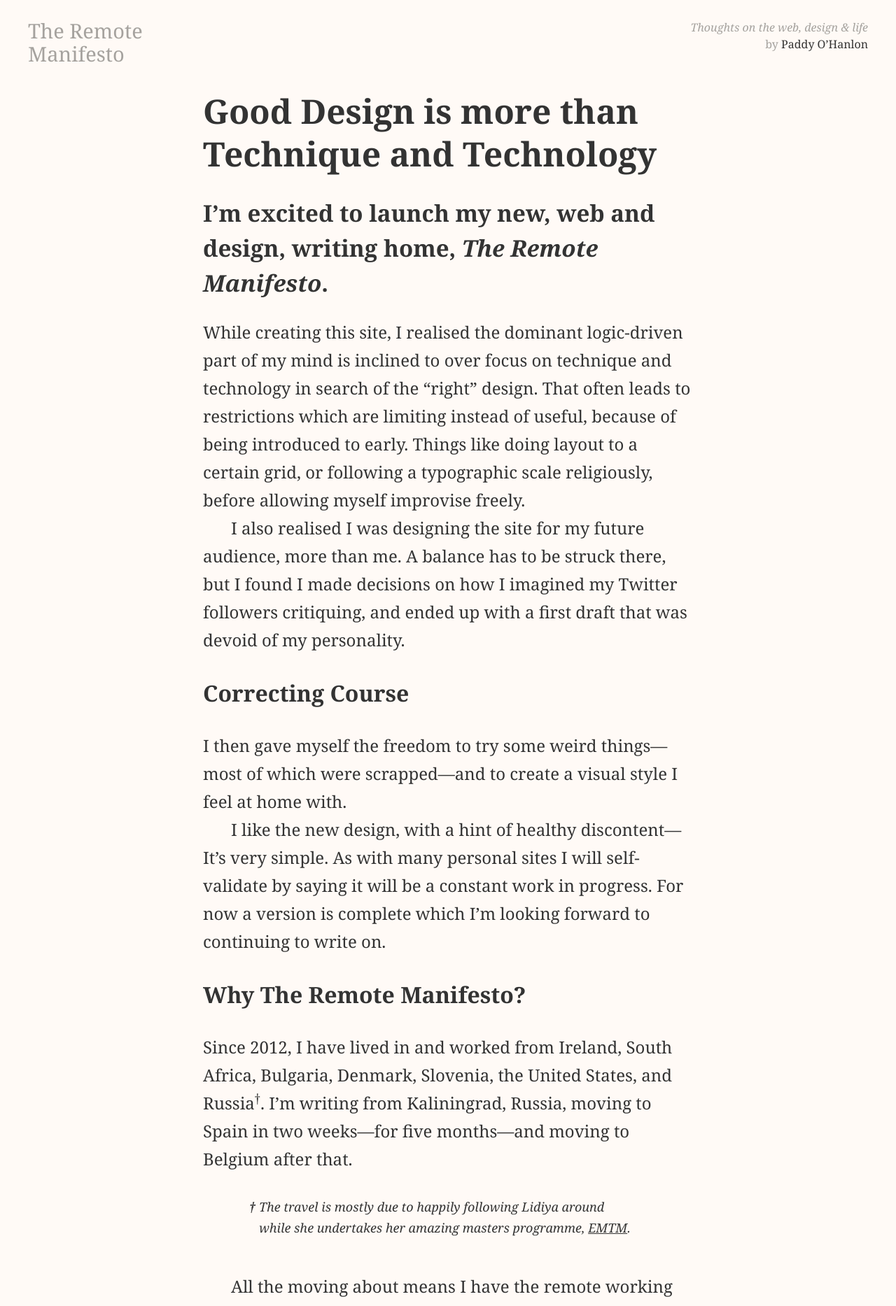
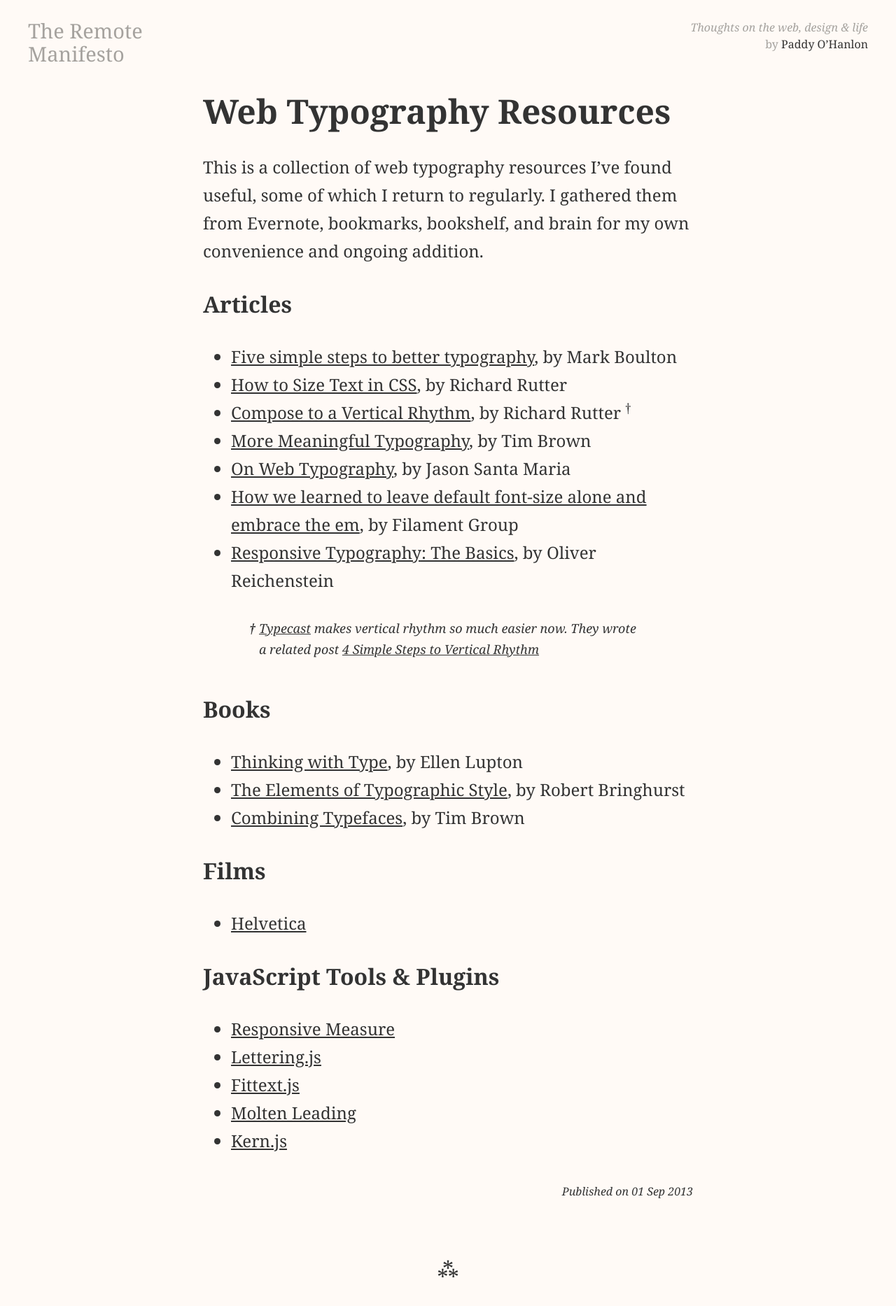
Before and after one commit to paddyohanlon/remote-manifesto, a Jekyll site: the page built from index.html, in a window 1280 px wide. Shown: the top 1867 px of the page at 70% size. Built offline with Jekyll 4.4.1, drawn with Linux system fonts in a browser that asks for light colours; nearby versions of some CDN libraries; Markdown is read by kramdown in place of the engine named in the settings; some of the changed text lies outside the part shown.

Commit message:
Do new type refs post and add asterism.

```diff
--- a/_posts/2013-08-24-good-design-is-more-than-technique-and-technology.markdown
+++ b/_posts/2013-08-24-good-design-is-more-than-technique-and-technology.markdown
@@ -2,7 +2,7 @@
 layout: post
 title:  "Good Design is more than Technique and Technology"
 date:   2013-08-24 10:20:00
-categories: typeography design jekyll
+categories: typography design jekyll
 ---
 
 <p class="lead">I’m excited to launch my new, web and design, writing home, <em>The Remote Manifesto</em>.</p>
@@ -19,7 +19,7 @@ categories: typeography design jekyll
 
 <h3>Why The Remote Manifesto?</h3>
 
-<p>Since 2012, I have lived in and worked from Ireland, South Africa, Bulgaria, Denmark, Slovenia, the United States, and Russia<sup><a href="#emtm" id="footnote1">&#8224;</a></sup>. I’m writing from Kaliningrad, Russia, moving to Spain in two weeks—for five months—and moving to Belgium after that.</p>
+<p>Since 2012, I have lived in and worked from Ireland, South Africa, Bulgaria, Denmark, Slovenia, the United States, and Russia. <sup><a href="#emtm" id="footnote1">&#8224;</a></sup> I’m writing from Kaliningrad, Russia, moving to Spain in two weeks—for five months—and moving to Belgium after that.</p>
 
 <aside class="digression" id="emtm"><p><b>&#8224;</b> The travel is mostly due to happily following Lidiya around while she undertakes her amazing masters programme, <a href="http://www.emtmmaster.net/">EMTM</a>.</p> <a class="return-to-text" href="#footnote1" id="emtm">Return to the main text</a></aside>
 
--- /dev/null
+++ b/_posts/2013-09-01-web-typography-resources.markdown
@@ -0,0 +1,46 @@
+---
+layout: post
+title:  "Web Typography Resources"
+date:   2013-09-01 18:00:00
+categories: web typography reference
+---
+
+<p>This is a collection of web typography resources I’ve found useful, some of which I return to regularly. I gathered them from Evernote, bookmarks, bookshelf, and brain for my own convenience and ongoing addition.</p>
+
+<h3>Articles</h3>
+
+<ul>
+<li><a href="http://markboulton.co.uk/journal/five-simple-steps-to-better-typography">Five simple steps to better typography</a>, by Mark Boulton</li>
+<li><a href="http://alistapart.com/article/howtosizetextincss">How to Size Text in CSS</a>, by Richard Rutter</li>
+<li><a href="http://24ways.org/2006/compose-to-a-vertical-rhythm/">Compose to a Vertical Rhythm</a>, by Richard Rutter <sup><a href="#typecast-vertical-rhythm" id="footnote3">&#8224;</a></sup></li>
+<li><a href="http://alistapart.com/article/more-meaningful-typography">More Meaningful Typography</a>, by Tim Brown</li>
+<li><a href="http://alistapart.com/article/on-web-typography">On Web Typography</a>, by Jason Santa Maria</li>
+<li><a href="http://filamentgroup.com/lab/how_we_learned_to_leave_body_font_size_alone/">How we learned to leave default font-size alone and embrace the em</a>, by Filament Group</li>
+<li><a href="http://ia.net/blog/responsive-typography-the-basics/">Responsive Typography: The Basics</a>, by Oliver Reichenstein</li>
+</ul>
+
+<aside class="digression" id="typecast-vertical-rhythm"><p><b>&#8224;</b><a href="http://typecast.com/">Typecast</a> makes vertical rhythm so much easier now. They wrote a related post <a href="http://typecast.com/blog/4-simple-steps-to-vertical-rhythm">4 Simple Steps to Vertical Rhythm</a></p> <a class="return-to-text" href="#footnote3" id="emtm">Return to the main text</a></aside>
+
+<h3>Books</h3>
+
+<ul>
+<li><a href="http://www.amazon.co.uk/gp/product/1568989695/ref=as_li_qf_sp_asin_tl?ie=UTF8&amp;camp=1634&amp;creative=6738&amp;creativeASIN=1568989695&amp;linkCode=as2&amp;tag=mylifethougan-21">Thinking with Type</a>, by Ellen Lupton</li>
+<li><a href="http://www.amazon.co.uk/gp/product/0881792128/ref=as_li_qf_sp_asin_il_tl?ie=UTF8&amp;camp=1634&amp;creative=6738&amp;creativeASIN=0881792128&amp;linkCode=as2&amp;tag=mylifethougan-21">The Elements of Typographic Style</a>, by Robert Bringhurst</li>
+<li><a href="http://www.fivesimplesteps.com/products/combining-typefaces">Combining Typefaces</a>, by Tim Brown</li>
+</ul>
+
+<h3>Films</h3>
+
+<ul>
+<li><a href="http://www.helveticafilm.com/">Helvetica</a></li>
+</ul>
+
+<h3>JavaScript Tools &amp; Plugins</h3>
+
+<ul>
+<li><a href="http://jbrewer.github.io/Responsive-Measure/">Responsive Measure</a></li>
+<li><a href="http://letteringjs.com/">Lettering.js</a></li>
+<li><a href="http://fittextjs.com/">Fittext.js</a></li>
+<li><a href="https://github.com/Wilto/Molten-Leading">Molten Leading</a></li>
+<li><a href="http://www.kernjs.com/">Kern.js</a></li>
+</ul>
--- a/css/_color.scss
+++ b/css/_color.scss
@@ -1,4 +1,4 @@
-$color-brand: #6f572d;
+$color-brand: darken(#6f572d,8.4%);
 $color-hover: darken(#444,5%);
 $color-text: #333;
 $color-subtle: #666;
--- a/css/main.css
+++ b/css/main.css
@@ -405,7 +405,7 @@ a, a:link, a:visited {
 }
 
 a:hover, a:focus, a:active {
-  color: #6f572d;
+  color: #513f21;
 }
 
 p a, p a:link, p a:visited,
@@ -496,11 +496,15 @@ h4 {
 }
 
 p {
+  /* unwrap lists for values that have multiple list of values such as text-shadow */
+  text-indent: 1.66667em;
+}
+
+p,
+ul li {
   font-size: 1.5em;
   /* unwrap lists for values that have multiple list of values such as text-shadow */
   line-height: 1.66667em;
-  /* unwrap lists for values that have multiple list of values such as text-shadow */
-  text-indent: 1.66667em;
   font-family: warnock-pro, georgia, sans-serif;
   font-style: normal;
   font-weight: 400;
@@ -569,6 +573,12 @@ aside > p {
   }
 }
 
+.asterism {
+  margin-top: 4.8125rem;
+  font-size: 2em;
+  text-align: center;
+}
+
 header {
   zoom: 1;
   padding: 1.6875rem 1.25rem 0 1.25rem;
@@ -609,7 +619,7 @@ header > h1 a, header > h1 a:link, header > h1 a:visited {
   color: #a5a29e;
 }
 header > h1 a:hover, header > h1 a:focus, header > h1 a:active {
-  color: #6f572d;
+  color: #513f21;
 }
 header > h2 {
   color: #a5a29e;
--- a/index.html
+++ b/index.html
@@ -5,8 +5,9 @@ title: The Remote Manifesto
 
 {% for post in site.posts %}
   <article>
-    <h2>{{ post.title }}</h2>
+    <h2><a href="{{post.url}}">{{ post.title }}</a></h2>
     {{ post.content }}
     <small>Published on {{ post.date | date_to_string }}</small>
   </article>
+  <div class="asterism">&#8258;</div>
 {% endfor %}
```
Also changed, not shown: css/_typography.scss (+13 -1 lines).
